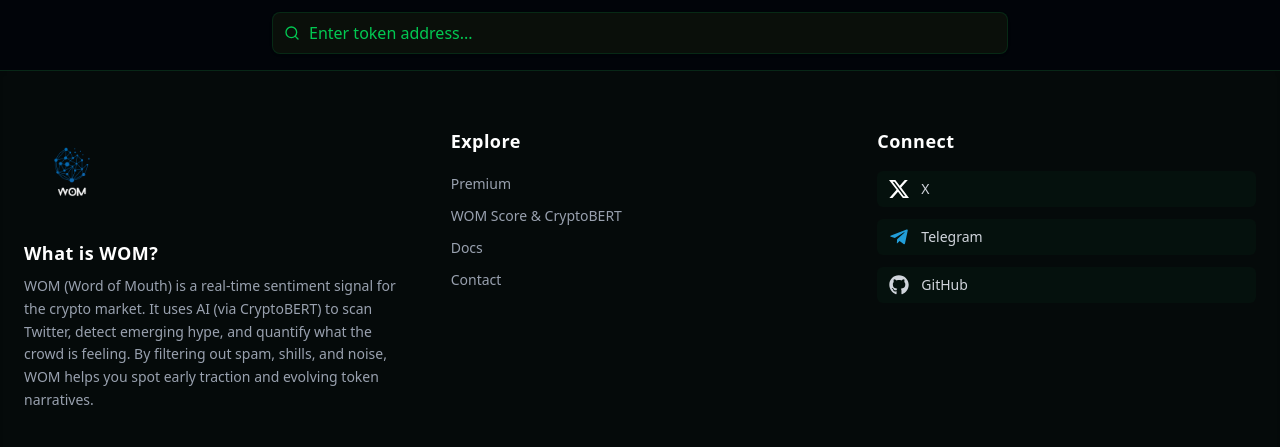
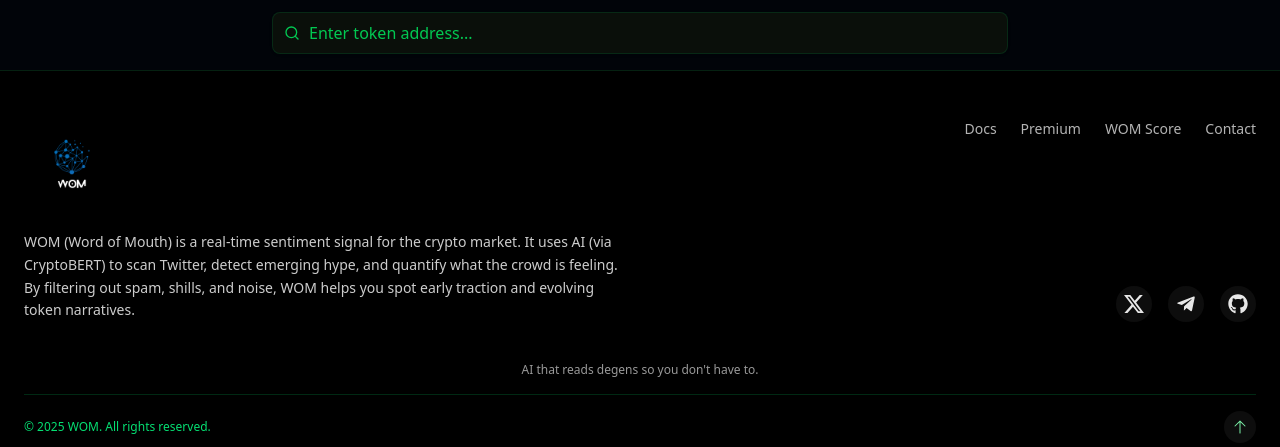
Before and after one commit to cruellacodes/wom-fe, a React (Vite) app: page / in a window 1280 px wide. Shown: the part 505-952 px from the top of the page. Built offline with nearby package versions, Linux system fonts and the light colour scheme; no server answers.

Commit message:
refactored footer

```diff
--- a/src/components/Footer.jsx
+++ b/src/components/Footer.jsx
@@ -1,36 +1,35 @@
 import React from "react";
 import { FaTelegramPlane, FaGithub } from "react-icons/fa";
 import { SiX } from "react-icons/si";
+import { ArrowUpIcon } from "@heroicons/react/24/solid";
 import Logo from "../assets/logo.png";
 
 const Footer = () => {
+  const scrollToTop = () => {
+    window.scrollTo({ top: 0, behavior: "smooth" });
+  };
+
   return (
-    <footer className="relative bg-[#050A0A] text-gray-400 px-6 pt-14 pb-10 border-t border-green-900/40 backdrop-blur-lg bg-opacity-90 shadow-inner">
-      <div className="max-w-7xl mx-auto grid grid-cols-1 md:grid-cols-3 gap-12 text-center md:text-left items-start">
+    <footer className="bg-black text-white/90 px-6 pt-12 pb-6 border-t border-green-900/40 relative">
+      <div className="max-w-7xl mx-auto grid grid-cols-1 md:grid-cols-2 gap-10">
 
-        {/* About WOM */}
-        <div className="flex flex-col items-center md:items-start">
-          <img
-            src={Logo}
-            alt="WOM Logo"
-            className="w-24 h-24 mb-4 opacity-95 hover:opacity-100 transition duration-300"
-          />
-          <h2 className="text-lg font-semibold text-white mb-2 tracking-wide">What is WOM?</h2>
-          <p className="text-sm leading-relaxed text-gray-400 max-w-sm">
+        {/* Left: Logo + Description */}
+        <div className="flex flex-col gap-4">
+          <img src={Logo} alt="WOM Logo" className="w-24 h-24 object-contain" />
+          <p className="text-sm leading-relaxed text-white/80">
             WOM (Word of Mouth) is a real-time sentiment signal for the crypto market.
             It uses AI (via CryptoBERT) to scan Twitter, detect emerging hype, and quantify what the crowd is feeling.
             By filtering out spam, shills, and noise, WOM helps you spot early traction and evolving token narratives.
           </p>
         </div>
 
-        {/* Explore Links */}
-        <div className="flex flex-col items-center md:items-start">
-          <h3 className="text-lg font-semibold text-white mb-4 tracking-wide">Explore</h3>
-          <ul className="space-y-2">
+        {/* Right: Links + Socials */}
+        <div className="flex flex-col md:items-end items-start gap-6 justify-between h-full">
+          <ul className="flex flex-wrap gap-6 text-sm">
             {[
+              { label: "Docs", path: "/docs" },
               { label: "Premium", path: "/premium" },
-              { label: "WOM Score & CryptoBERT", path: "https://github.com/YOUR_GITHUB_HANDLE/README.md" },
-              { label: "Docs", path: "/docs" },
+              { label: "WOM Score", path: "https://github.com/YOUR_HANDLE/README.md" },
               { label: "Contact", path: "/contact" },
             ].map(({ label, path }, i) => (
               <li key={i}>
@@ -38,59 +37,49 @@
                   href={path}
                   target={path.startsWith("http") ? "_blank" : "_self"}
                   rel="noopener noreferrer"
-                  className="text-sm text-gray-400 hover:text-white transition duration-300"
+                  className="text-white/70 hover:text-white transition"
                 >
                   {label}
                 </a>
               </li>
             ))}
           </ul>
-        </div>
 
-        {/* Socials */}
-        <div className="flex flex-col items-center md:items-start">
-          <h3 className="text-lg font-semibold text-white mb-4 tracking-wide">Connect</h3>
-          <div className="flex flex-col space-y-3 w-full">
+          <div className="flex gap-4">
             {[
-              {
-                name: "X",
-                icon: <SiX className="w-5 h-5 text-white" />,
-                link: "https://x.com/YOUR_HANDLE"
-              },
-              {
-                name: "Telegram",
-                icon: <FaTelegramPlane className="w-5 h-5 text-[#229ED9]" />,
-                link: "https://t.me/YOUR_HANDLE"
-              },
-              {
-                name: "GitHub",
-                icon: <FaGithub className="w-5 h-5 text-gray-300" />,
-                link: "https://github.com/YOUR_GITHUB_HANDLE"
-              }
-            ].map(({ name, icon, link }, i) => (
+              { icon: <SiX className="w-5 h-5" />, link: "https://x.com/YOUR_HANDLE" },
+              { icon: <FaTelegramPlane className="w-5 h-5" />, link: "https://t.me/YOUR_HANDLE" },
+              { icon: <FaGithub className="w-5 h-5" />, link: "https://github.com/YOUR_HANDLE" },
+            ].map(({ icon, link }, idx) => (
               <a
-                key={i}
+                key={idx}
                 href={link}
                 target="_blank"
                 rel="noopener noreferrer"
-                className="group flex items-center gap-3 px-3 py-2 bg-green-900/10 rounded-md hover:bg-green-800/30 transition-all duration-200 hover:scale-[1.03]"
+                className="p-2 bg-white/5 hover:bg-white/10 rounded-full transition hover:scale-110"
               >
                 {icon}
-                <span className="text-sm text-gray-300 group-hover:text-white">{name}</span>
               </a>
             ))}
           </div>
         </div>
       </div>
 
-      {/* Tagline */}
-      <div className="mt-12 text-center text-sm text-gray-500 italic tracking-wide">
-        AI that decodes degens so you don’t have to.
+      {/* Centered Tagline */}
+      <div className="mt-10 text-center text-xs text-white/60">
+        AI that reads degens so you don't have to.
       </div>
 
-      {/* Copyright */}
-      <div className="mt-4 pt-4 text-center text-xs text-gray-500 border-t border-green-800/30">
-        © {new Date().getFullYear()} WOM. All rights reserved.
+      {/* Bottom row: copyright + scroll up */}
+      <div className="mt-4 pt-4 border-t border-green-800/40 flex justify-between items-center text-xs">
+        <p className="text-green-400">© {new Date().getFullYear()} WOM. All rights reserved.</p>
+        <button
+          onClick={scrollToTop}
+          className="p-2 bg-white/5 hover:bg-white/10 rounded-full transition hover:scale-110"
+          aria-label="Scroll to top"
+        >
+          <ArrowUpIcon className="w-4 h-4 text-green-300" />
+        </button>
       </div>
     </footer>
   );
```
